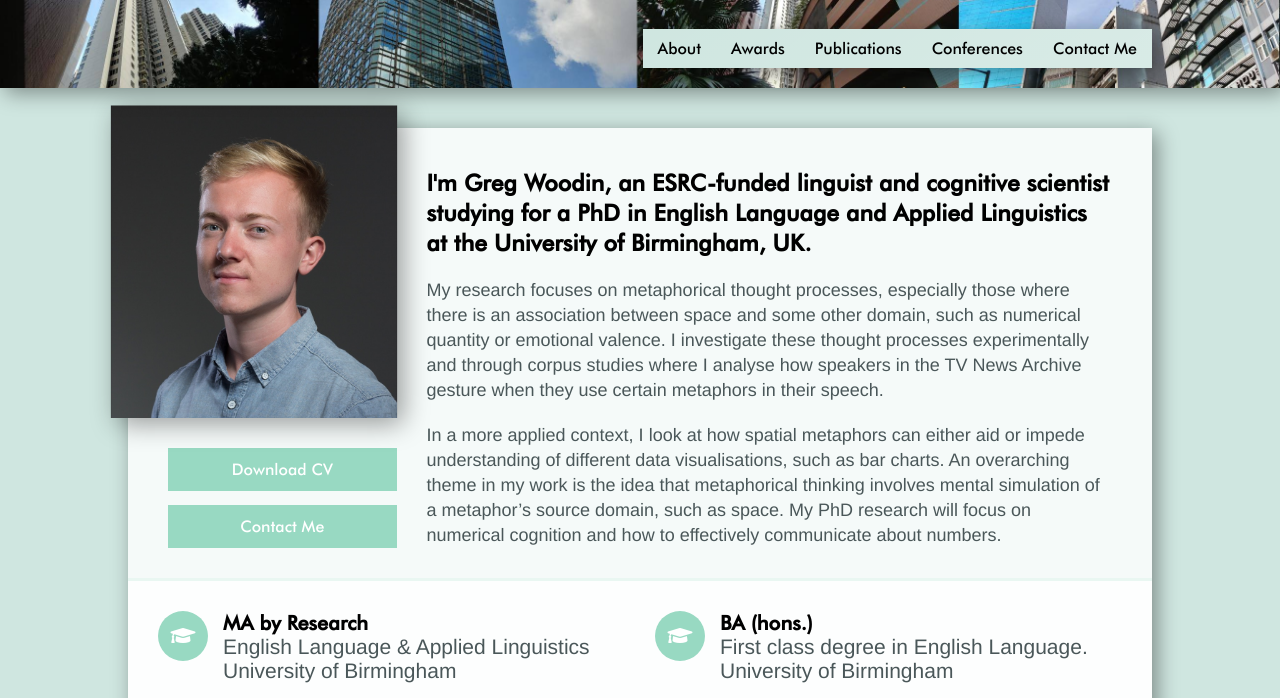
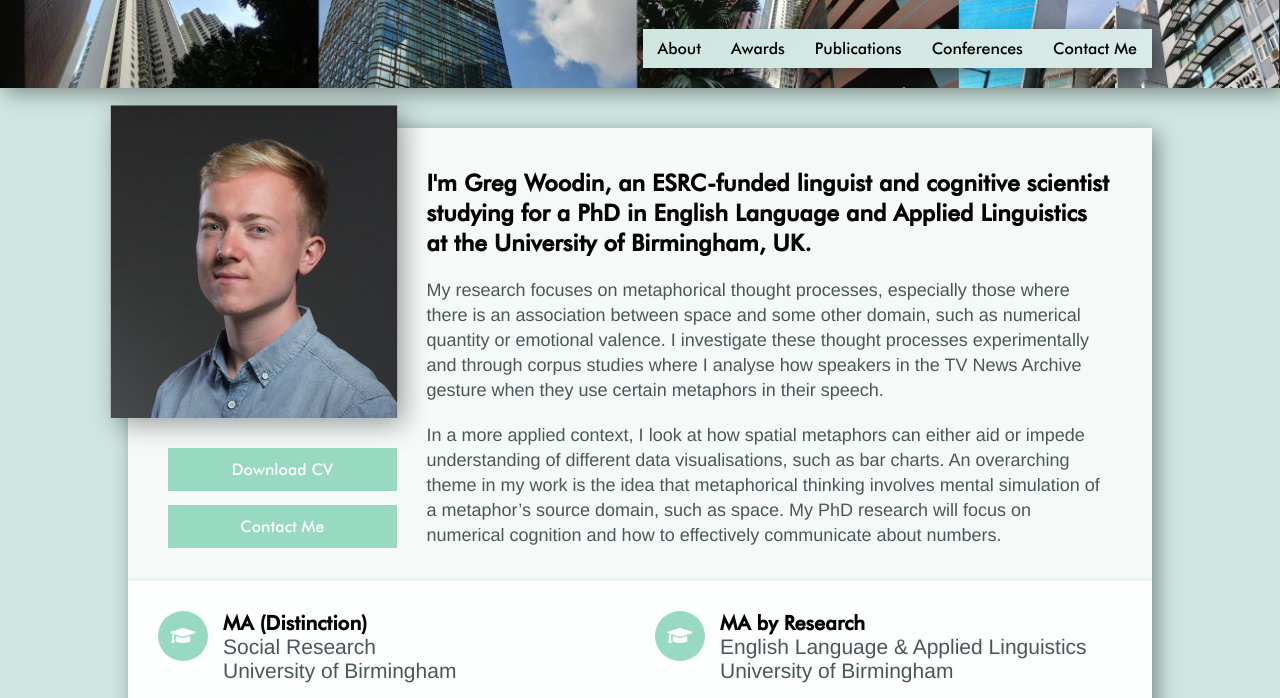
Before and after one commit to GregWoodin/gregwoodin.github.io, a plain HTML site: page index.html in a window 1280 px wide. Shown: the part 102-800 px from the top of the page. Drawn offline with Linux system fonts and the light colour scheme.

Commit message:
Update index.html
add MA Social Research

```diff
--- a/index.html
+++ b/index.html
@@ -71,6 +71,16 @@
                         <!-- ADDING NEW EDUCATION -->
                         <!-- PASTE BELOW THIS LINE -->
 
+                        <div class="education__entry">
+                            <div class="icon education__icon">
+                                <i class="icon__content fas fa-graduation-cap"></i>
+                            </div>
+                            <div class="education__text">
+                                <h3 class="education__title">MA (Distinction)</h4>
+                                <p class="education__p">Social Research</p>
+                                <p class="education__p">University of Birmingham</p>
+                            </div>
+                        </div>
 
                         <!-- COPY FROM HERE -->
                         <div class="education__entry">
```
